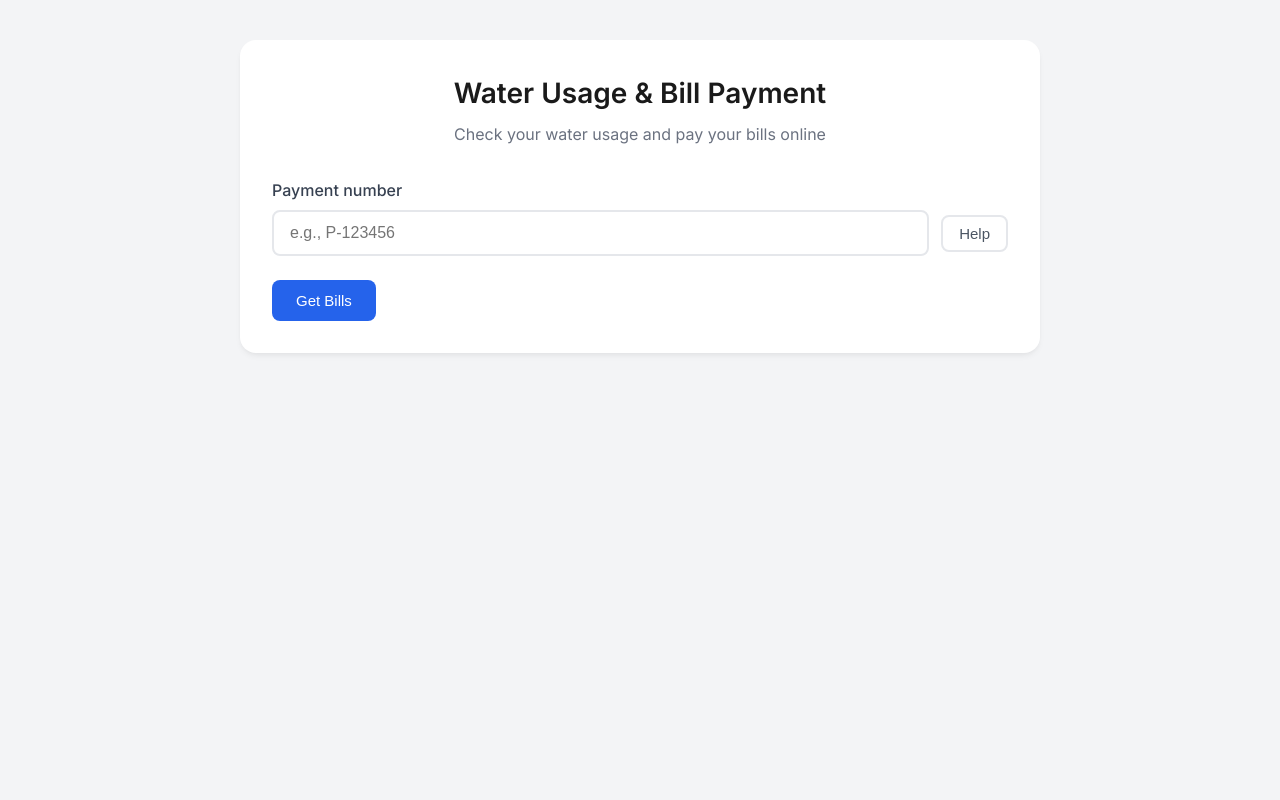
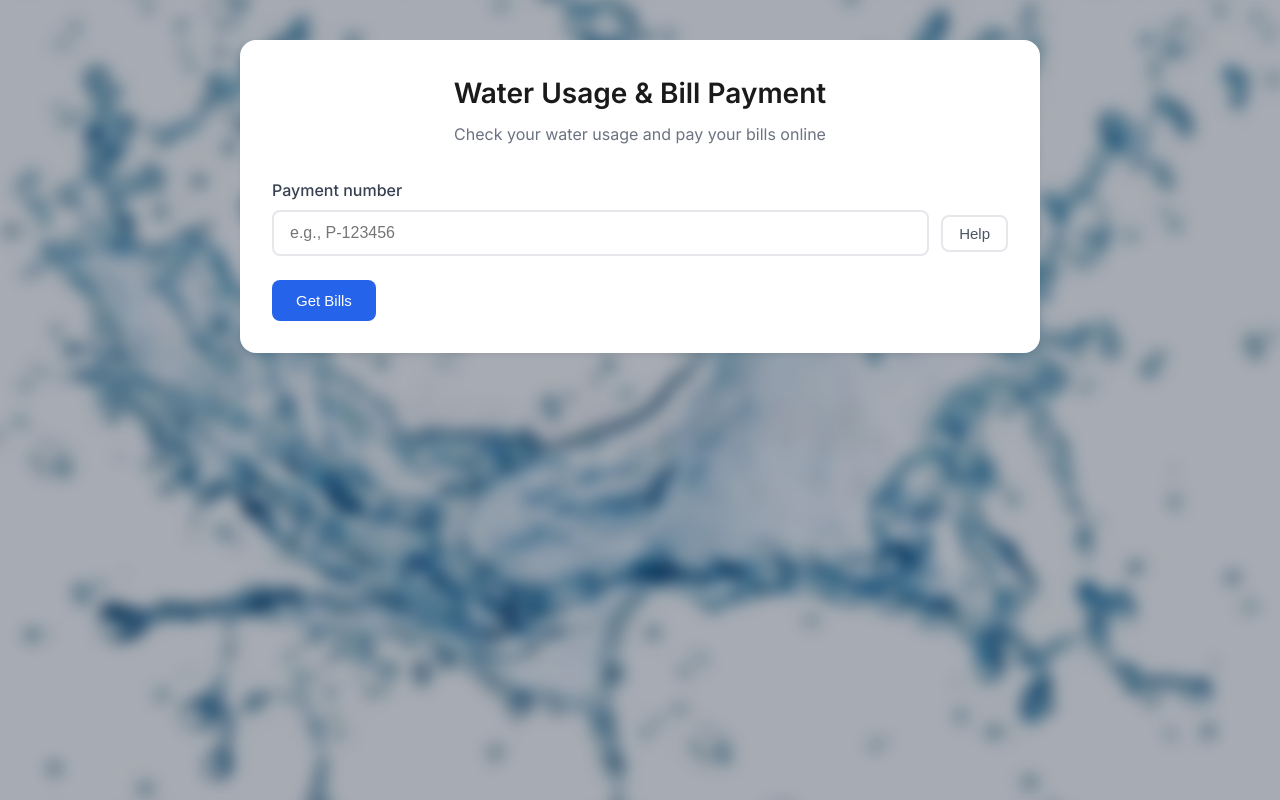
Before and after one commit to ssaikrishna81/part-e-ng, an Angular app: page /water-billing in a window 1280 px wide. Built offline with nearby package versions, Linux system fonts and the light colour scheme.

Commit message:
style: move global background to styles and remove component bg

```diff
--- a/src/styles.css
+++ b/src/styles.css
@@ -30,6 +30,29 @@ body {
   -moz-osx-font-smoothing: grayscale;
 }
 
+/* Full-page background using project asset (public/assets/bg-water.jpg) */
+:root{
+  --bg-image-url: url('assets/bg-water.jpg');
+  --bg-overlay: rgba(12,24,48,0.36);
+}
+
+body::before{
+  content: '';
+  position: fixed; inset: 0;
+  background-image: var(--bg-image-url);
+  background-size: cover; background-position: center center;
+  filter: blur(8px) saturate(85%);
+  transform: scale(1.03);
+  z-index: -3;
+}
+
+body::after{
+  content: '';
+  position: fixed; inset: 0; background: var(--bg-overlay); z-index: -2;
+}
+
+app-root{ position: relative; z-index: 0; }
+
 .error {
   color: #ef4444;
   font-size: 0.875rem;
```
Also changed, not shown: src/assets/bg-water.jpg (added).
